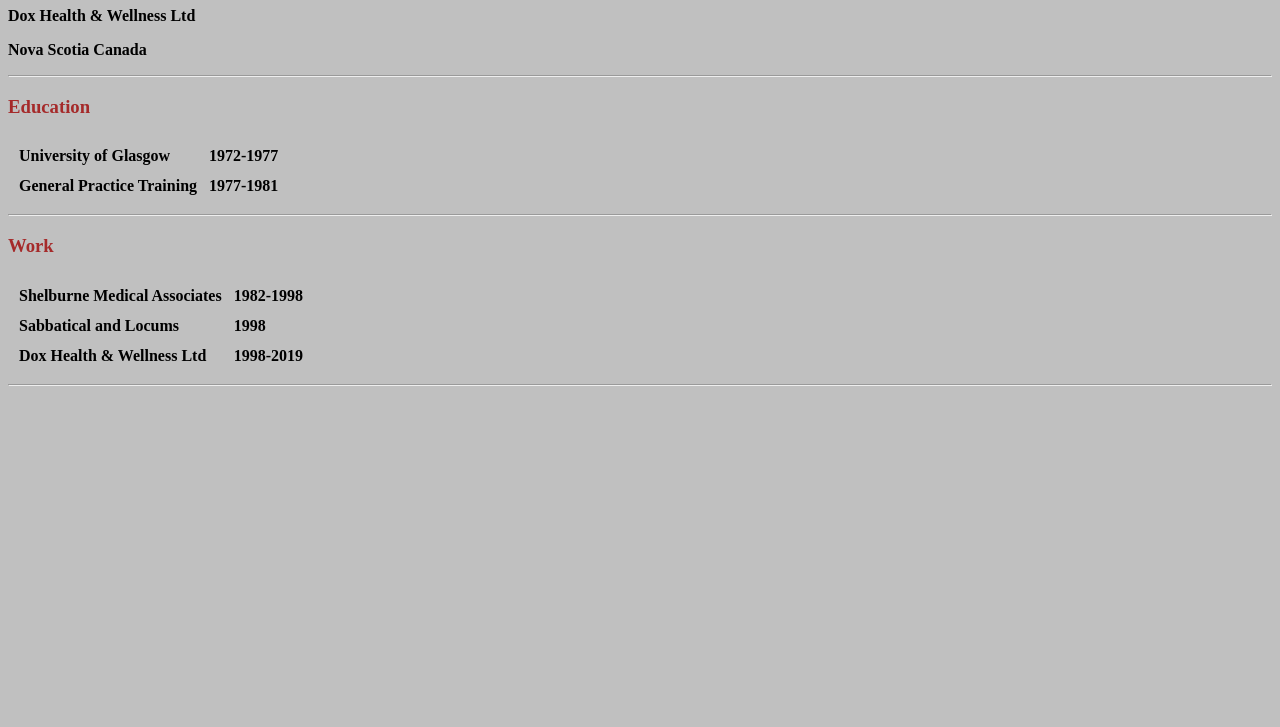
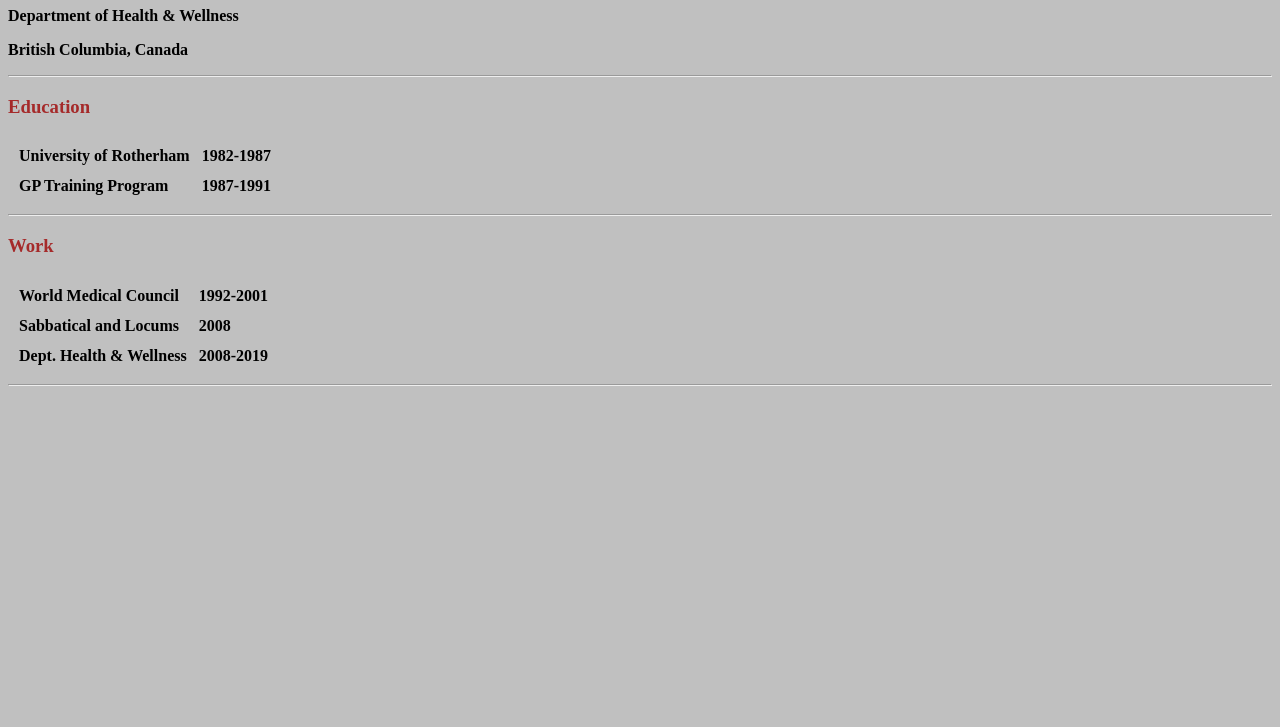
Before and after one commit to eupraxopher/cv, a plain HTML site: page index.html in a window 1280 px wide. Shown: the part 73-800 px from the top of the page. Drawn offline with Linux system fonts and the light colour scheme.

Commit message:
Add files via upload

```diff
--- a/index.html
+++ b/index.html
@@ -15,20 +15,20 @@
 </head>
 
 <body>
-  <h1>Dr. David H Wilson</h1>
-  <p><strong>Dox Health & Wellness Ltd</</strong></p>
-  <p>Nova Scotia Canada</p>
+  <h1>Dr. Eu Praxopher</h1>
+  <p><strong>Department of Health & Wellness</</strong></p>
+  <p>British Columbia, Canada</p>
   <hr>
   <h3>Education</h3>
   <table cellspacing="10">
     <tbody>
       <tr>
-        <td>University of Glasgow</td>
-        <td>1972-1977</td>
+        <td>University of Rotherham</td>
+        <td>1982-1987</td>
       </tr>
       <tr>
-        <td>General Practice Training</td>
-        <td>1977-1981</td>
+        <td>GP Training Program</td>
+        <td>1987-1991</td>
       </tr>
     </tbody>
   </table>
@@ -40,16 +40,16 @@
   <table cellspacing="10">
     <tbody>
       <tr>
-        <td>Shelburne Medical Associates</td>
-        <td>1982-1998</td>
+        <td>World Medical Council</td>
+        <td>1992-2001</td>
       </tr>
       <tr>
         <td>Sabbatical and Locums</td>
-        <td>1998</td>
+        <td>2008</td>
       </tr>
       <tr>
-        <td>Dox Health & Wellness Ltd</td>
-        <td>1998-2019</td>
+        <td>Dept. Health & Wellness</td>
+        <td>2008-2019</td>
       </tr>
     </tbody>
   </table>
```
